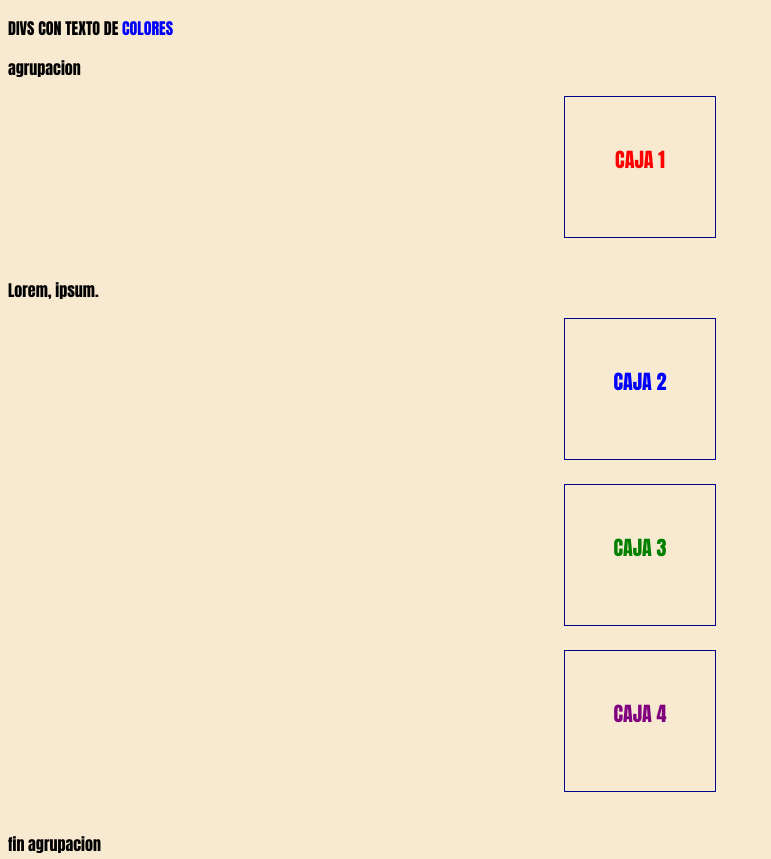
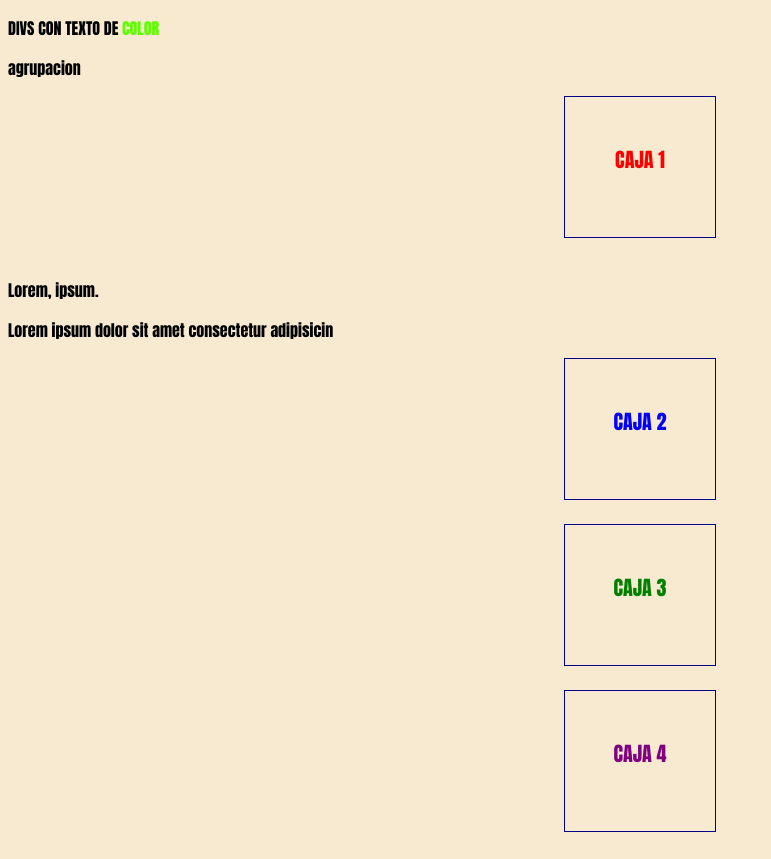
Before and after one commit to FermenF/PRUEBAS_DE_GIT, a plain HTML site: page Index.html in a window 1280 px wide. Shown: the top 859 px of the page, without its empty margins (0-771 px from the left). Drawn offline with Linux system fonts and the light colour scheme.

Commit message:
NUEVO PARRAFO Y COLORES -MASTER

```diff
--- a/Index.html
+++ b/Index.html
@@ -8,12 +8,13 @@
     <title>DIVS AGRUPADOS</title>
 </head>
 <body>
-    <P>DIVS CON TEXTO DE <span class="colortext">COLORES</span></P>
+    <P>DIVS CON TEXTO DE <span class="colortext">COLOR</span></P>
     <div class="container">
         <div class="divPadre">
             <p>agrupacion</p>
             <div class="divs"><div class="div1"><h6>CAJA 1</h6></div></div><br>
             <p>Lorem, ipsum.</p>
+            <p>Lorem ipsum dolor sit amet consectetur adipisicin</p>
             <div class="divs"><div class="div2"><h6>CAJA 2</h6></div></div><br>
             <div class="divs"><div class="div3"><h6>CAJA 3</h6></div></div><br>
             <div class="divs"><div class="div4"><h6>CAJA 4</h6></div></div><br>
--- a/styles/styles.css
+++ b/styles/styles.css
@@ -17,7 +17,7 @@
 }
 
 .colortext{
-    color: blue;
+    color: rgb(94, 255, 0);
 }
 
 .divs .div1{
```
